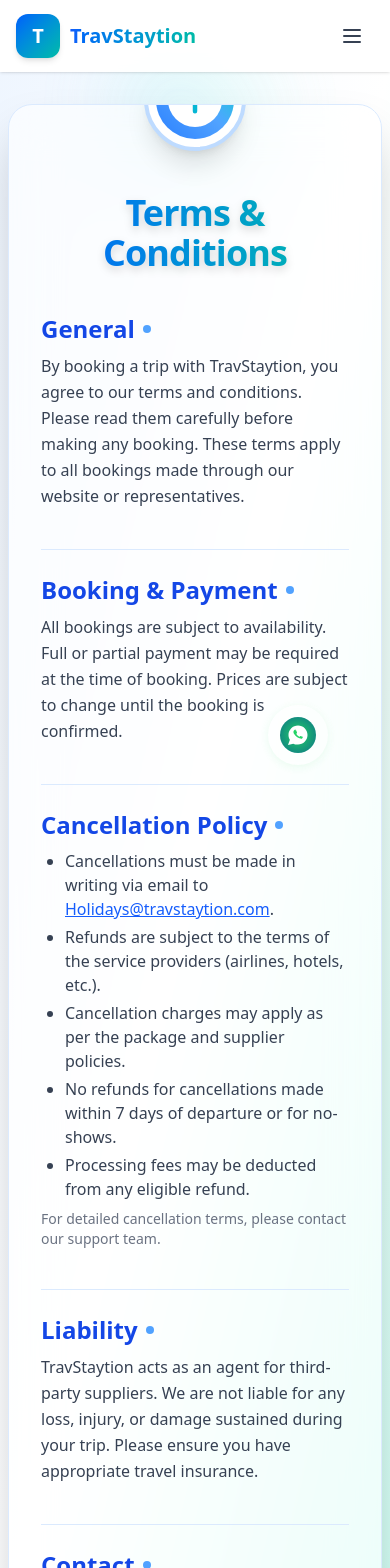
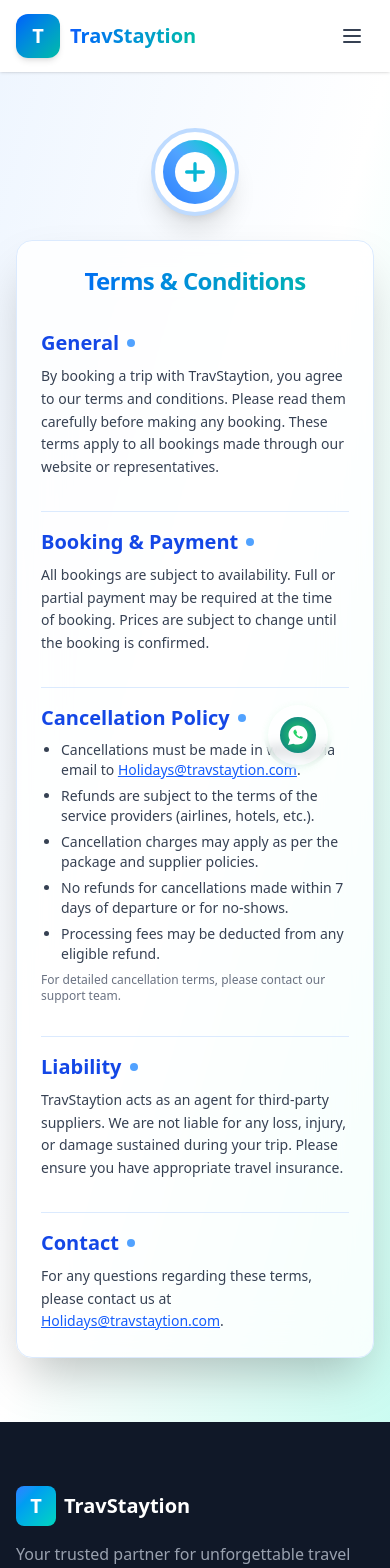
Before and after one commit to travstaytion01/travstaytion, a Next.js app: page /terms in a window 390 px wide. Shown: the top 1568 px of the page. Built offline with nearby package versions, Linux system fonts and the light colour scheme.

Commit message:
Fix logo visibility and improve responsiveness on Terms and Feedback pages

```diff
--- a/src/app/feedback/page.tsx
+++ b/src/app/feedback/page.tsx
@@ -38,49 +38,54 @@ export default function FeedbackPage() {
 
   if (isSubmitted) {
     return (
-      <main className="min-h-screen w-full flex items-center justify-center px-2 py-10 bg-gradient-to-br from-blue-50 via-white to-teal-100">
-        <div className="bg-white/80 rounded-3xl shadow-2xl border border-blue-100 p-12 text-center">
-          <h2 className="text-3xl font-bold text-green-600 mb-4">Thank you for your feedback!</h2>
-          <p className="text-gray-700 mb-8">We appreciate your input and will use it to improve our services.</p>
-          <a href="/" className="inline-block bg-gradient-to-r from-blue-600 to-teal-500 text-white px-8 py-3 rounded-full font-semibold hover:shadow-xl hover:scale-105 transition-all duration-300">Back to Home</a>
+      <main className="min-h-screen w-full flex items-center justify-center px-4 py-16 sm:py-20 bg-gradient-to-br from-blue-50 via-white to-teal-100">
+        <div className="bg-white/80 rounded-2xl sm:rounded-3xl shadow-2xl border border-blue-100 p-8 sm:p-12 text-center max-w-md mx-auto">
+          <div className="w-16 h-16 mx-auto mb-6 bg-green-100 rounded-full flex items-center justify-center">
+            <svg className="w-8 h-8 text-green-600" fill="none" stroke="currentColor" viewBox="0 0 24 24">
+              <path strokeLinecap="round" strokeLinejoin="round" strokeWidth={2} d="M5 13l4 4L19 7" />
+            </svg>
+          </div>
+          <h2 className="text-2xl sm:text-3xl font-bold text-green-600 mb-4">Thank you!</h2>
+          <p className="text-sm sm:text-base text-gray-700 mb-8">We appreciate your feedback and will use it to improve our services.</p>
+          <a href="/" className="inline-block bg-gradient-to-r from-blue-600 to-teal-500 text-white px-6 sm:px-8 py-3 rounded-lg font-semibold hover:shadow-xl transition-all duration-300">Back to Home</a>
         </div>
       </main>
     );
   }
 
   return (
-    <main className="min-h-screen w-full flex items-center justify-center px-2 py-10 bg-gradient-to-br from-blue-50 via-white to-teal-100">
+    <main className="min-h-screen w-full flex items-center justify-center px-4 py-16 sm:py-20 bg-gradient-to-br from-blue-50 via-white to-teal-100">
       <div className="relative w-full max-w-3xl motion-safe:animate-fadein">
-        {/* Glow behind icon */}
-        <div className="absolute left-1/2 -translate-x-1/2 -top-20 z-0">
-          <div className="w-40 h-40 rounded-full bg-gradient-to-tr from-blue-300/40 via-teal-200/30 to-white/0 blur-2xl opacity-80 animate-pulse"></div>
-        </div>
-        <div className="bg-white/60 backdrop-blur-xl bg-clip-padding rounded-3xl shadow-2xl border border-blue-100 p-8 sm:p-16 relative overflow-hidden">
-          {/* Decorative Icon - animated */}
-          <div className="absolute -top-14 left-1/2 -translate-x-1/2 z-10 motion-safe:animate-float">
-            <div className="bg-white rounded-full p-2 shadow-xl border-4 border-blue-200">
-              <div className="bg-gradient-to-tr from-blue-500 via-blue-400 to-teal-400 rounded-full p-3 flex items-center justify-center">
-                <svg width="54" height="54" viewBox="0 0 24 24" fill="none"><circle cx="12" cy="12" r="12" fill="#fff"/><path d="M12 7v6l4 2" stroke="#06b6d4" strokeWidth="2" strokeLinecap="round"/></svg>
-              </div>
+        {/* Decorative Icon - positioned above card */}
+        <div className="flex justify-center mb-6">
+          <div className="bg-white rounded-full p-2 shadow-xl border-4 border-blue-200">
+            <div className="bg-gradient-to-tr from-blue-500 via-blue-400 to-teal-400 rounded-full p-3 sm:p-4 flex items-center justify-center">
+              <svg className="w-10 h-10 sm:w-12 sm:h-12" viewBox="0 0 24 24" fill="none">
+                <circle cx="12" cy="12" r="12" fill="#fff"/>
+                <path d="M12 7v6l4 2" stroke="#06b6d4" strokeWidth="2" strokeLinecap="round"/>
+              </svg>
             </div>
           </div>
-          <h1 className="text-4xl font-extrabold mb-10 mt-14 text-transparent bg-clip-text bg-gradient-to-r from-blue-600 to-teal-500 text-center tracking-tight drop-shadow-lg">Feedback</h1>
-          <p className="mb-8 text-gray-700 text-center">We value your feedback! Please let us know about your experience with TravStaytion. Your suggestions help us improve our services.</p>
-          {error && <div className="mb-4 text-red-600 text-center font-semibold">{error}</div>}
-          <form className="bg-white/80 rounded-2xl shadow-lg p-8 flex flex-col gap-8 border border-blue-100" onSubmit={handleSubmit}>
-            <div className="relative">
-              <input type="text" id="name" name="name" value={formData.name} onChange={handleChange} className="peer w-full px-4 py-3 rounded-lg border border-blue-200 focus:outline-none focus:ring-2 focus:ring-blue-400 bg-transparent placeholder-transparent" placeholder="Your Name" required />
-              <label htmlFor="name" className="absolute left-4 top-3 text-gray-500 font-medium transition-all duration-200 peer-placeholder-shown:top-3 peer-placeholder-shown:text-gray-500 peer-focus:-top-5 peer-focus:text-xs peer-focus:text-blue-600 bg-white px-1 rounded">Name</label>
+        </div>
+
+        <div className="bg-white/80 backdrop-blur-xl rounded-2xl sm:rounded-3xl shadow-2xl border border-blue-100 p-6 sm:p-10 lg:p-14">
+          <h1 className="text-2xl sm:text-3xl lg:text-4xl font-extrabold mb-6 sm:mb-8 text-transparent bg-clip-text bg-gradient-to-r from-blue-600 to-teal-500 text-center tracking-tight">Feedback</h1>
+          <p className="mb-6 sm:mb-8 text-sm sm:text-base text-gray-700 text-center">We value your feedback! Please let us know about your experience with TravStaytion. Your suggestions help us improve our services.</p>
+          {error && <div className="mb-4 text-red-600 text-center font-semibold text-sm sm:text-base">{error}</div>}
+          <form className="bg-white/80 rounded-xl sm:rounded-2xl shadow-lg p-5 sm:p-8 flex flex-col gap-5 sm:gap-6 border border-blue-100" onSubmit={handleSubmit}>
+            <div>
+              <label htmlFor="name" className="block text-sm font-medium text-gray-700 mb-1.5">Name</label>
+              <input type="text" id="name" name="name" value={formData.name} onChange={handleChange} className="w-full px-4 py-3 rounded-lg border border-blue-200 focus:outline-none focus:ring-2 focus:ring-blue-400 text-gray-900" placeholder="Your name" required />
             </div>
-            <div className="relative">
-              <input type="email" id="email" name="email" value={formData.email} onChange={handleChange} className="peer w-full px-4 py-3 rounded-lg border border-blue-200 focus:outline-none focus:ring-2 focus:ring-blue-400 bg-transparent placeholder-transparent" placeholder="you@email.com" required />
-              <label htmlFor="email" className="absolute left-4 top-3 text-gray-500 font-medium transition-all duration-200 peer-placeholder-shown:top-3 peer-placeholder-shown:text-gray-500 peer-focus:-top-5 peer-focus:text-xs peer-focus:text-blue-600 bg-white px-1 rounded">Email</label>
+            <div>
+              <label htmlFor="email" className="block text-sm font-medium text-gray-700 mb-1.5">Email</label>
+              <input type="email" id="email" name="email" value={formData.email} onChange={handleChange} className="w-full px-4 py-3 rounded-lg border border-blue-200 focus:outline-none focus:ring-2 focus:ring-blue-400 text-gray-900" placeholder="you@email.com" required />
             </div>
-            <div className="relative">
-              <textarea id="message" name="message" value={formData.message} onChange={handleChange} rows={5} className="peer w-full px-4 py-3 rounded-lg border border-blue-200 focus:outline-none focus:ring-2 focus:ring-blue-400 bg-transparent placeholder-transparent resize-none" placeholder="Share your experience or suggestions..." required></textarea>
-              <label htmlFor="message" className="absolute left-4 top-3 text-gray-500 font-medium transition-all duration-200 peer-placeholder-shown:top-3 peer-placeholder-shown:text-gray-500 peer-focus:-top-5 peer-focus:text-xs peer-focus:text-blue-600 bg-white px-1 rounded">Feedback</label>
+            <div>
+              <label htmlFor="message" className="block text-sm font-medium text-gray-700 mb-1.5">Feedback</label>
+              <textarea id="message" name="message" value={formData.message} onChange={handleChange} rows={5} className="w-full px-4 py-3 rounded-lg border border-blue-200 focus:outline-none focus:ring-2 focus:ring-blue-400 text-gray-900 resize-none" placeholder="Share your experience or suggestions..." required></textarea>
             </div>
-            <button type="submit" disabled={isSubmitting} className="bg-gradient-to-r from-blue-600 to-teal-500 text-white font-semibold py-3 rounded-full shadow-lg hover:scale-105 hover:shadow-xl hover:brightness-110 transition-all duration-300 focus:outline-none focus:ring-2 focus:ring-blue-400 motion-safe:animate-glow disabled:opacity-60">
+            <button type="submit" disabled={isSubmitting} className="bg-gradient-to-r from-blue-600 to-teal-500 text-white font-semibold py-3 rounded-lg sm:rounded-full shadow-lg hover:shadow-xl transition-all duration-300 focus:outline-none focus:ring-2 focus:ring-blue-400 disabled:opacity-60">
               {isSubmitting ? "Submitting..." : "Submit Feedback"}
             </button>
           </form>
--- a/src/app/terms/page.tsx
+++ b/src/app/terms/page.tsx
@@ -2,68 +2,68 @@ import React from "react";
 
 export default function TermsPage() {
   return (
-    <main className="min-h-screen w-full flex items-center justify-center px-2 py-10 bg-gradient-to-br from-blue-50 via-white to-teal-100">
+    <main className="min-h-screen w-full flex items-center justify-center px-4 py-16 sm:py-20 bg-gradient-to-br from-blue-50 via-white to-teal-100">
       <div className="relative w-full max-w-3xl motion-safe:animate-fadein">
-        {/* Glow behind icon */}
-        <div className="absolute left-1/2 -translate-x-1/2 -top-20 z-0">
-          <div className="w-40 h-40 rounded-full bg-gradient-to-tr from-blue-300/40 via-teal-200/30 to-white/0 blur-2xl opacity-80 animate-pulse"></div>
-        </div>
-        <div className="bg-white/60 backdrop-blur-xl bg-clip-padding rounded-3xl shadow-2xl border border-blue-100 p-8 sm:p-16 relative overflow-hidden">
-          {/* Decorative Icon - animated */}
-          <div className="absolute -top-14 left-1/2 -translate-x-1/2 z-10 motion-safe:animate-float">
-            <div className="bg-white rounded-full p-2 shadow-xl border-4 border-blue-200">
-              <div className="bg-gradient-to-tr from-blue-500 via-blue-400 to-teal-400 rounded-full p-3 flex items-center justify-center">
-                <svg width="54" height="54" viewBox="0 0 24 24" fill="none"><circle cx="12" cy="12" r="12" fill="#fff"/><path d="M7 12h10M12 7v10" stroke="#06b6d4" strokeWidth="2" strokeLinecap="round"/></svg>
-              </div>
+        {/* Decorative Icon - positioned above card */}
+        <div className="flex justify-center mb-6">
+          <div className="bg-white rounded-full p-2 shadow-xl border-4 border-blue-200">
+            <div className="bg-gradient-to-tr from-blue-500 via-blue-400 to-teal-400 rounded-full p-3 sm:p-4 flex items-center justify-center">
+              <svg className="w-10 h-10 sm:w-12 sm:h-12" viewBox="0 0 24 24" fill="none">
+                <circle cx="12" cy="12" r="12" fill="#fff"/>
+                <path d="M7 12h10M12 7v10" stroke="#06b6d4" strokeWidth="2" strokeLinecap="round"/>
+              </svg>
             </div>
           </div>
-          <h1 className="text-4xl font-extrabold mb-10 mt-14 text-transparent bg-clip-text bg-gradient-to-r from-blue-600 to-teal-500 text-center tracking-tight drop-shadow-lg">Terms & Conditions</h1>
+        </div>
+
+        <div className="bg-white/80 backdrop-blur-xl rounded-2xl sm:rounded-3xl shadow-2xl border border-blue-100 p-6 sm:p-10 lg:p-14">
+          <h1 className="text-2xl sm:text-3xl lg:text-4xl font-extrabold mb-8 sm:mb-10 text-transparent bg-clip-text bg-gradient-to-r from-blue-600 to-teal-500 text-center tracking-tight">Terms & Conditions</h1>
           {/* ...existing sections... */}
-          <section className="mb-10">
-            <h2 className="text-2xl font-semibold mb-2 text-blue-700 flex items-center gap-2">
+          <section className="mb-8 sm:mb-10">
+            <h2 className="text-xl sm:text-2xl font-semibold mb-2 text-blue-700 flex items-center gap-2">
               <span>General</span>
               <span className="w-2 h-2 bg-blue-400 rounded-full"></span>
             </h2>
-            <p className="mb-4 text-gray-700 leading-relaxed">By booking a trip with TravStaytion, you agree to our terms and conditions. Please read them carefully before making any booking. These terms apply to all bookings made through our website or representatives.</p>
+            <p className="text-sm sm:text-base text-gray-700 leading-relaxed">By booking a trip with TravStaytion, you agree to our terms and conditions. Please read them carefully before making any booking. These terms apply to all bookings made through our website or representatives.</p>
           </section>
-          <div className="border-t border-blue-100 my-6"></div>
-          <section className="mb-10">
-            <h2 className="text-2xl font-semibold mb-2 text-blue-700 flex items-center gap-2">
+          <div className="border-t border-blue-100 my-4 sm:my-6"></div>
+          <section className="mb-8 sm:mb-10">
+            <h2 className="text-xl sm:text-2xl font-semibold mb-2 text-blue-700 flex items-center gap-2">
               <span>Booking & Payment</span>
               <span className="w-2 h-2 bg-blue-400 rounded-full"></span>
             </h2>
-            <p className="mb-4 text-gray-700 leading-relaxed">All bookings are subject to availability. Full or partial payment may be required at the time of booking. Prices are subject to change until the booking is confirmed.</p>
+            <p className="text-sm sm:text-base text-gray-700 leading-relaxed">All bookings are subject to availability. Full or partial payment may be required at the time of booking. Prices are subject to change until the booking is confirmed.</p>
           </section>
-          <div className="border-t border-blue-100 my-6"></div>
-          <section className="mb-10">
-            <h2 className="text-2xl font-semibold mb-2 text-blue-700 flex items-center gap-2">
+          <div className="border-t border-blue-100 my-4 sm:my-6"></div>
+          <section className="mb-8 sm:mb-10">
+            <h2 className="text-xl sm:text-2xl font-semibold mb-2 text-blue-700 flex items-center gap-2">
               <span>Cancellation Policy</span>
               <span className="w-2 h-2 bg-blue-400 rounded-full"></span>
             </h2>
-            <ul className="list-disc pl-6 text-gray-700 mb-2 space-y-1">
+            <ul className="list-disc pl-5 sm:pl-6 text-sm sm:text-base text-gray-700 space-y-1.5">
               <li>Cancellations must be made in writing via email to <a href='mailto:Holidays@travstaytion.com' className='text-blue-600 underline'>Holidays@travstaytion.com</a>.</li>
               <li>Refunds are subject to the terms of the service providers (airlines, hotels, etc.).</li>
               <li>Cancellation charges may apply as per the package and supplier policies.</li>
               <li>No refunds for cancellations made within 7 days of departure or for no-shows.</li>
               <li>Processing fees may be deducted from any eligible refund.</li>
             </ul>
-            <p className="text-gray-500 text-sm mt-2">For detailed cancellation terms, please contact our support team.</p>
+            <p className="text-gray-500 text-xs sm:text-sm mt-2">For detailed cancellation terms, please contact our support team.</p>
           </section>
-          <div className="border-t border-blue-100 my-6"></div>
-          <section className="mb-10">
-            <h2 className="text-2xl font-semibold mb-2 text-blue-700 flex items-center gap-2">
+          <div className="border-t border-blue-100 my-4 sm:my-6"></div>
+          <section className="mb-8 sm:mb-10">
+            <h2 className="text-xl sm:text-2xl font-semibold mb-2 text-blue-700 flex items-center gap-2">
               <span>Liability</span>
               <span className="w-2 h-2 bg-blue-400 rounded-full"></span>
             </h2>
-            <p className="mb-4 text-gray-700 leading-relaxed">TravStaytion acts as an agent for third-party suppliers. We are not liable for any loss, injury, or damage sustained during your trip. Please ensure you have appropriate travel insurance.</p>
+            <p className="text-sm sm:text-base text-gray-700 leading-relaxed">TravStaytion acts as an agent for third-party suppliers. We are not liable for any loss, injury, or damage sustained during your trip. Please ensure you have appropriate travel insurance.</p>
           </section>
-          <div className="border-t border-blue-100 my-6"></div>
+          <div className="border-t border-blue-100 my-4 sm:my-6"></div>
           <section>
-            <h2 className="text-2xl font-semibold mb-2 text-blue-700 flex items-center gap-2">
+            <h2 className="text-xl sm:text-2xl font-semibold mb-2 text-blue-700 flex items-center gap-2">
               <span>Contact</span>
               <span className="w-2 h-2 bg-blue-400 rounded-full"></span>
             </h2>
-            <p className="text-gray-700 leading-relaxed">For any questions regarding these terms, please contact us at <a href="mailto:Holidays@travstaytion.com" className="text-blue-600 underline">Holidays@travstaytion.com</a>.</p>
+            <p className="text-sm sm:text-base text-gray-700 leading-relaxed">For any questions regarding these terms, please contact us at <a href="mailto:Holidays@travstaytion.com" className="text-blue-600 underline">Holidays@travstaytion.com</a>.</p>
           </section>
         </div>
       </div>
```
